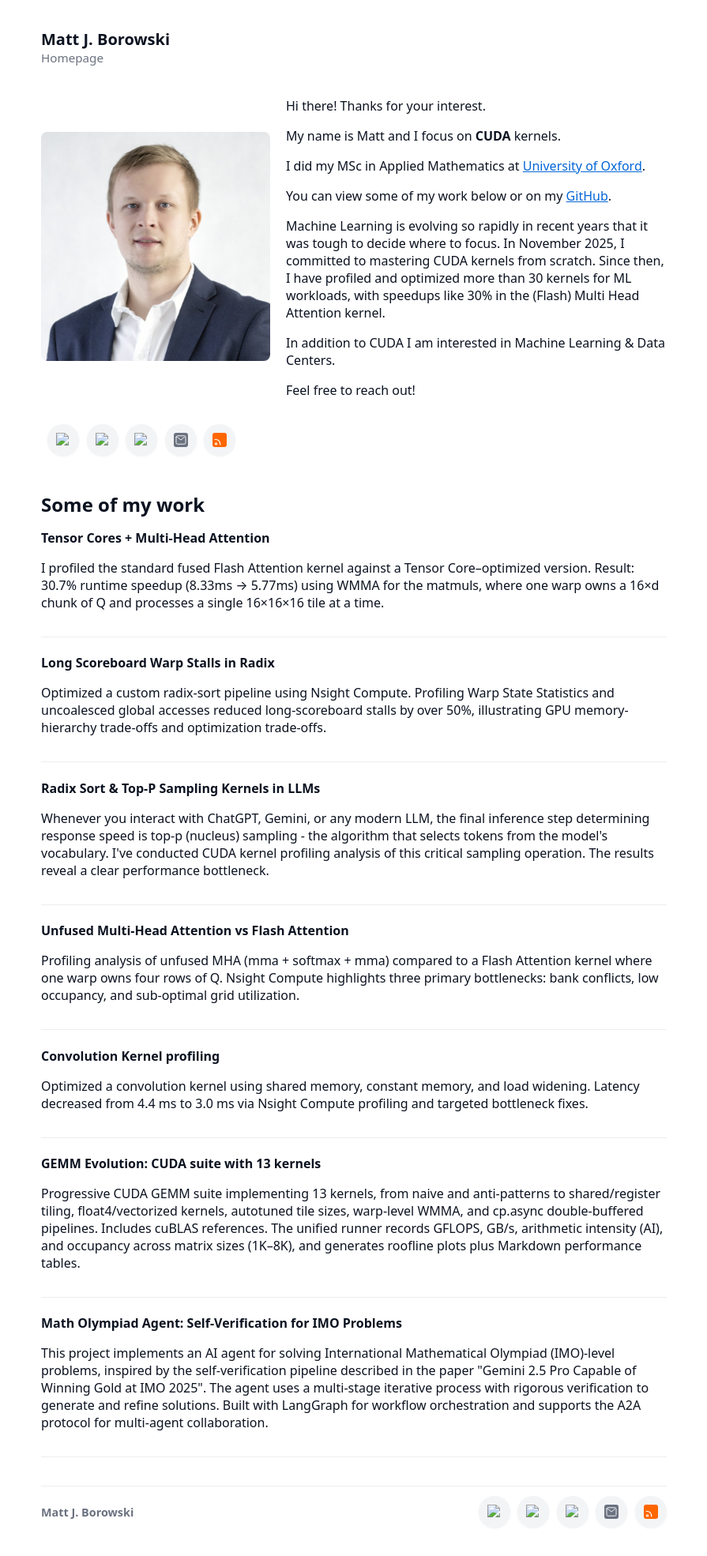
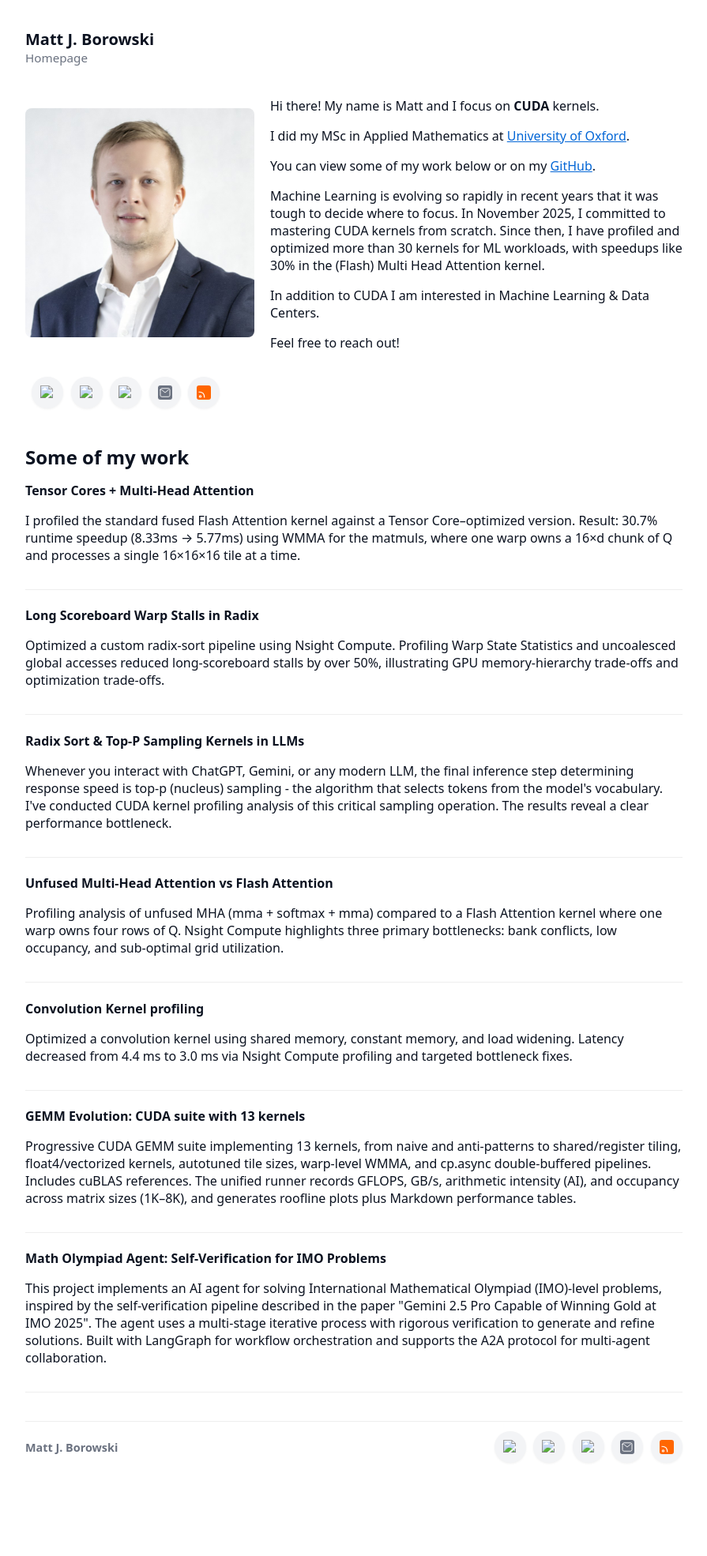
Before and after one commit to MattJBorowski1991/mattjborowski1991.github.io, a Jekyll site: the page built from index.md, in a window 1280 px wide. Shown: the whole page at 79% size, without its empty margins (192-1087 px from the left). Built offline with Jekyll 4.4.1, drawn with Linux system fonts in a browser that asks for light colours; after the commit the page ends 1888 px from its top, so only the background shows below that.

Commit message:
Fix landing page

```diff
--- a/_layouts/default.html
+++ b/_layouts/default.html
@@ -9,7 +9,7 @@
     <link rel="shortcut icon" href="{{ '/assets/gpu.png' | relative_url }}" />
     <link rel="apple-touch-icon" sizes="180x180" href="{{ '/assets/gpu.png' | relative_url }}" />
     <style>
-      body{font-family:system-ui,-apple-system,Segoe UI,Roboto,'Helvetica Neue',Arial;max-width:792px;margin:36px auto;padding:0 18px;color:#0b1220}
+      body{font-family:system-ui,-apple-system,Segoe UI,Roboto,'Helvetica Neue',Arial;max-width:832px;margin:36px auto;padding:0 18px;color:#0b1220}
       a{color:#0366d6}
       /* Post title styles: less flashy and slightly smaller */
       article h3 a{color:#0b1220;font-size:1rem;font-weight:600;text-decoration:none}
--- a/index.md
+++ b/index.md
@@ -9,9 +9,7 @@ layout: default
   </div>
   <div style="flex:1;min-width:220px;">
 
-<p>Hi there! Thanks for your interest.</p>
-
-<p>My name is Matt and I focus on <strong>CUDA</strong> kernels.</p>
+<p>Hi there! My name is Matt and I focus on <strong>CUDA</strong> kernels.</p>
 
 <p>I did my MSc in Applied Mathematics at <a href="https://www.maths.ox.ac.uk/">University of Oxford</a>.</p>
 
```
